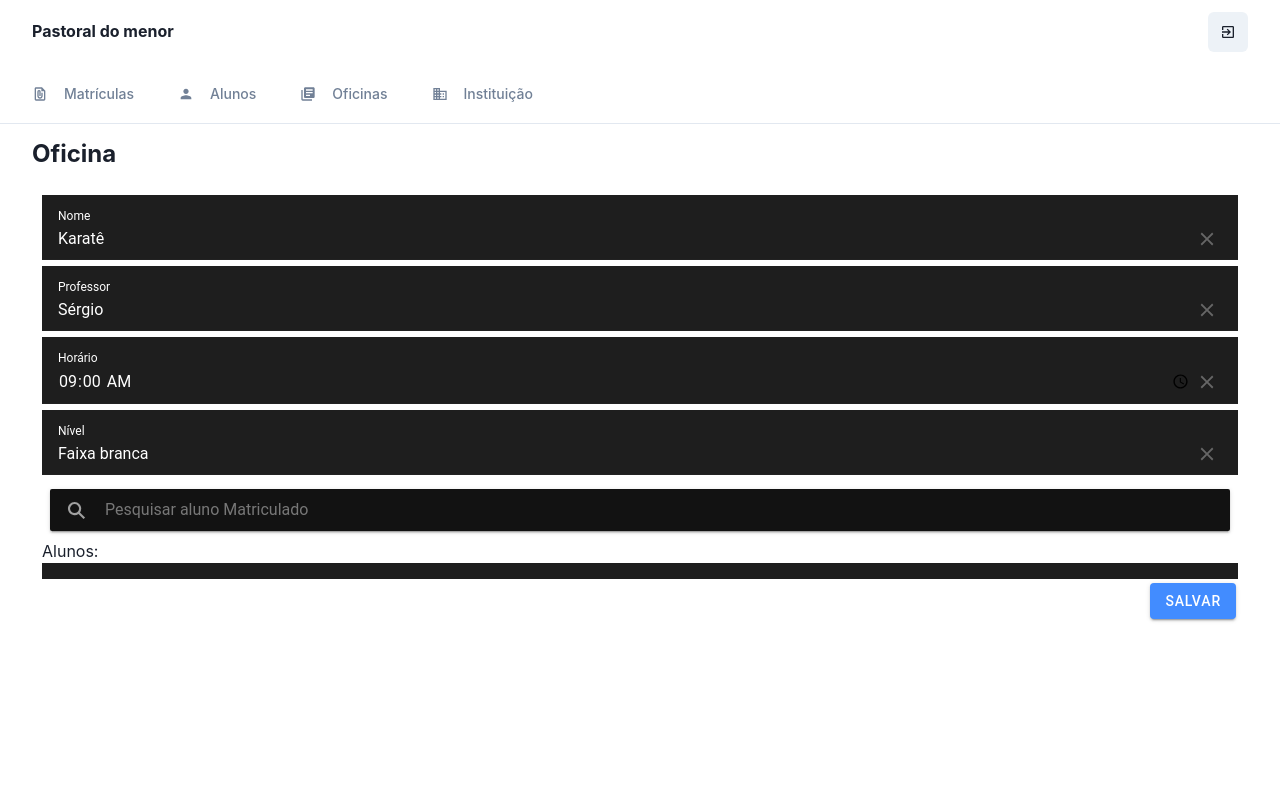
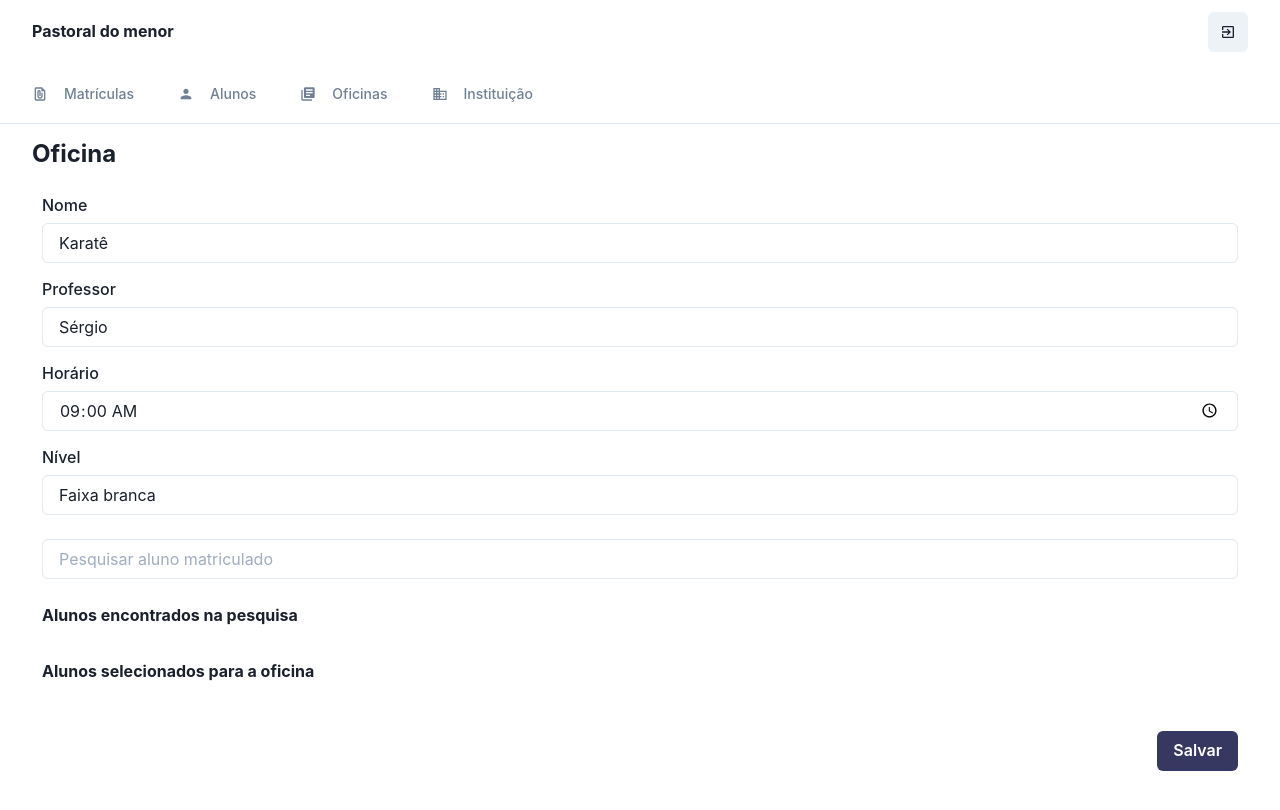
Before and after one commit to vinigr/pastoral, a React (Create React App) app: page /oficina/1 in a window 1280 px wide. Shown: the top 810 px of the page. Built offline with nearby package versions, Linux system fonts and the light colour scheme.

Commit message:
feat: improve workshop screen

```diff
--- a/src/pages/Oficina/Oficina.tsx
+++ b/src/pages/Oficina/Oficina.tsx
@@ -1,15 +1,6 @@
 import * as Yup from "yup";
 
-import { Controller, useForm } from "react-hook-form";
-import {
-  IonButton,
-  IonInput,
-  IonItem,
-  IonLabel,
-  IonList,
-  IonSearchbar,
-  useIonToast,
-} from "@ionic/react";
+import { useForm } from "react-hook-form";
 import React, { useEffect, useState } from "react";
 import { useNavigate, useParams } from "react-router-dom";
 
@@ -18,7 +9,19 @@ import buscarOficina from "../../usecases/buscarOficina";
 import cadastrarOficina from "../../usecases/cadastrarOficina";
 import editarOficina from "../../usecases/editarOficina";
 import { yupResolver } from "@hookform/resolvers/yup";
-import { Text } from "@chakra-ui/react";
+import {
+  Box,
+  Button,
+  FormControl,
+  FormErrorMessage,
+  FormLabel,
+  IconButton,
+  Input,
+  Stack,
+  Text,
+  useToast,
+} from "@chakra-ui/react";
+import { AddIcon, CloseIcon } from "@chakra-ui/icons";
 
 const schema = Yup.object().shape({
   nome: Yup.string().required("O nome é obrigatório"),
@@ -28,19 +31,18 @@ const schema = Yup.object().shape({
 });
 
 const Oficina: React.FC = () => {
-  const [present] = useIonToast();
+  const toast = useToast();
   const navigate = useNavigate();
   let { id } = useParams() ?? {};
 
   // const [novoAluno, setNovoAluno] = useState<boolean>(false)
-  // const [alunoSelecionado, setAlunoSelecionado] = useState<{ id: number; nome: string }>();
-  const [alunoSelecionado, setAlunoSelecionado] = useState([]);
+  const [alunosSelecionados, setAlunosSelecionados] = useState([]);
 
   const [pesquisa, setPesquisa] = useState("");
   const [alunos, setAlunos] = useState([]);
 
   const {
-    control,
+    register,
     handleSubmit,
     setValue,
     formState: { errors },
@@ -72,10 +74,9 @@ const Oficina: React.FC = () => {
   };
 
   function adicionarAlunos(aluno) {
-    const alunosMatriculados = Array.from(alunoSelecionado);
+    const alunosMatriculados = Array.from(alunosSelecionados);
     alunosMatriculados.push({ id: aluno.id, nome: aluno.nome });
-    setAlunoSelecionado(alunosMatriculados);
-    console.log(aluno);
+    setAlunosSelecionados(alunosMatriculados);
   }
 
   const buscarInformacoes = async () => {
@@ -111,35 +112,35 @@ const Oficina: React.FC = () => {
       const resultado = await editarOficina(id, dados);
 
       if (resultado) {
-        present({
-          message: "Oficina salva com sucesso!",
-          color: "success",
+        toast({
+          title: "Oficina salva com sucesso!",
+          status: "success",
           duration: 2000,
         });
 
         return navigate("/oficinas");
       }
-      return present({
-        message: "Falha ao salvar oficina! Por favor, tente novamente",
-        color: "danger",
+      return toast({
+        title: "Falha ao salvar oficina! Por favor, tente novamente",
+        status: "error",
         duration: 2000,
       });
     } else {
       const resultado = await cadastrarOficina(dados);
 
       if (resultado) {
-        present({
-          message: "Oficina cadastrada com sucesso!",
-          color: "success",
+        toast({
+          title: "Oficina cadastrada com sucesso!",
+          status: "success",
           duration: 2000,
         });
 
         return navigate("/oficinas");
       }
 
-      return present({
-        message: "Falha ao cadastrar oficina! Por favor, tente novamente",
-        color: "danger",
+      return toast({
+        title: "Falha ao cadastrar oficina! Por favor, tente novamente",
+        status: "error",
         duration: 2000,
       });
     }
@@ -152,160 +153,102 @@ const Oficina: React.FC = () => {
       </Text>
       <div>
         <form onSubmit={handleSubmit(onSubmit)}>
-          <IonItem>
-            <IonLabel position="floating">Nome</IonLabel>
-            <Controller
-              control={control}
-              render={({ field: { onChange, onBlur, value } }) => (
-                <IonInput
-                  value={value}
-                  onIonChange={(e) => {
-                    onChange({
-                      target: {
-                        name: "nome",
-                        value: e?.detail?.value,
-                      },
-                      type: "text",
-                    });
-                  }}
-                  placeholder="Nome"
-                  onBlur={onBlur}
-                  clearInput
-                />
-              )}
-              name="nome"
-              rules={{ required: true }}
-            />
-          </IonItem>
-          <div className="mensagem-erro">{errors?.nome?.message}</div>
+          <Stack spacing={4}>
+            <FormControl isInvalid={errors.nome}>
+              <FormLabel>Nome</FormLabel>
+              <Input type="text" {...register("nome")} />
+              <FormErrorMessage>{errors?.nome?.message}</FormErrorMessage>
+            </FormControl>
 
-          <IonItem>
-            <IonLabel position="floating">Professor</IonLabel>
-            <Controller
-              control={control}
-              render={({ field: { onChange, onBlur, value } }) => (
-                <IonInput
-                  value={value}
-                  onIonChange={(e) => {
-                    onChange({
-                      target: {
-                        name: "professor",
-                        value: e?.detail?.value,
-                      },
-                      type: "text",
-                    });
-                  }}
-                  onBlur={onBlur}
-                  clearInput
-                />
-              )}
-              name="professor"
-              rules={{ required: true }}
-            />
-          </IonItem>
-          <div className="mensagem-erro">{errors?.professor?.message}</div>
+            <FormControl isInvalid={errors.professor}>
+              <FormLabel>Professor</FormLabel>
+              <Input type="text" {...register("professor")} />
+              <FormErrorMessage>{errors?.professor?.message}</FormErrorMessage>
+            </FormControl>
 
-          <IonItem>
-            <IonLabel position="floating">Horário</IonLabel>
-            <Controller
-              control={control}
-              render={({ field: { onChange, onBlur, value } }) => (
-                <IonInput
-                  value={value}
-                  onIonChange={(e) => {
-                    onChange({
-                      target: {
-                        name: "horario",
-                        value: e?.detail?.value,
-                      },
-                    });
-                  }}
-                  placeholder=""
-                  type="time"
-                  onBlur={onBlur}
-                  clearInput
-                />
-              )}
-              name="horario"
-              rules={{ required: true }}
-            />
-          </IonItem>
-          <div className="mensagem-erro">{errors?.horario?.message}</div>
+            <FormControl isInvalid={errors.horario}>
+              <FormLabel>Horário</FormLabel>
+              <Input type="time" {...register("horario")} />
+              <FormErrorMessage>{errors?.horario?.message}</FormErrorMessage>
+            </FormControl>
 
-          <IonItem>
-            <IonLabel position="floating">Nível</IonLabel>
-            <Controller
-              control={control}
-              render={({ field: { onChange, onBlur, value } }) => (
-                <IonInput
-                  value={value}
-                  onIonChange={(e) => {
-                    onChange({
-                      target: {
-                        name: "nivel",
-                        value: e?.detail?.value,
-                      },
-                      type: "text",
-                    });
-                  }}
-                  onBlur={onBlur}
-                  clearInput
-                />
-              )}
-              name="nivel"
-              rules={{ required: true }}
-            />
-          </IonItem>
-          <div className="mensagem-erro">{errors?.nivel?.message}</div>
+            <FormControl isInvalid={errors.nivel}>
+              <FormLabel>Nível</FormLabel>
+              <Input type="text" {...register("nivel")} />
+              <FormErrorMessage>{errors?.nivel?.message}</FormErrorMessage>
+            </FormControl>
+          </Stack>
 
-          <IonSearchbar
-            placeholder="Pesquisar aluno Matriculado"
-            onIonChange={(e) => setPesquisa(e.detail.value!)}
+          <Stack spacing={6} mt={6}>
+            <Input
+              placeholder="Pesquisar aluno matriculado"
+              value={pesquisa}
+              onChange={(e) => setPesquisa(e.target.value)}
             />
 
-          {alunoSelecionado && (
-            <>
-              <IonLabel>Alunos:</IonLabel>
-              {alunoSelecionado.map((aluno) => (
-                <IonItem>
-                  <IonLabel>{aluno?.nome}</IonLabel>
-                  <IonButton
-                    slot="end"
-                    color="danger"
-                    onClick={() => {
-                      const alunos = alunoSelecionado.filter(
-                        (a) => aluno.id !== a.id
-                      );
-                      setAlunoSelecionado(alunos);
-                    }}
+            <Stack mt={10}>
+              <Text fontWeight="bold">Alunos encontrados na pesquisa</Text>
+
+              <Stack>
+                {alunos.map((aluno) => (
+                  <Box
+                    key={aluno.id}
+                    d="flex"
+                    flexDirection="row"
+                    justifyContent="space-between"
+                    alignItems="center"
                   >
-                    X
-                  </IonButton>
-                </IonItem>
-              ))}
-            </>
-          )}
-          <>
-            <IonList>
-              {alunos.map((aluno) => (
-                <IonItem
-                  button
-                  key={aluno.id}
+                    <Text>{aluno?.nome}</Text>
+                    <IconButton
+                      colorScheme="blue"
+                      aria-label="Adicionar aluno"
+                      icon={<AddIcon />}
                       onClick={() => {
                         setPesquisa("");
                         adicionarAlunos(aluno);
                         setAlunos([]);
                       }}
+                    />
+                  </Box>
+                ))}
+              </Stack>
+            </Stack>
+
+            <Stack>
+              <Text fontWeight="bold">Alunos selecionados para a oficina</Text>
+              <Stack>
+                {alunosSelecionados?.map((aluno) => (
+                  <Box
+                    key={aluno.id}
+                    d="flex"
+                    flexDirection="row"
+                    justifyContent="space-between"
+                    alignItems="center"
                   >
-                  {aluno.nome}
-                </IonItem>
+                    <Text>{aluno?.nome}</Text>
+                    <IconButton
+                      size="sm"
+                      colorScheme="red"
+                      aria-label="Remover aluno"
+                      icon={<CloseIcon />}
+                      onClick={() => {
+                        const alunos = alunosSelecionados.filter(
+                          (a) => aluno.id !== a.id
+                        );
+                        setAlunosSelecionados(alunos);
+                      }}
+                    />
+                  </Box>
                 ))}
-            </IonList>
-          </>
+              </Stack>
+            </Stack>
+          </Stack>
 
-          <div style={{ display: "flex", justifyContent: "flex-end" }}>
-            <IonButton type="submit">Salvar</IonButton>
-          </div>
+          <Stack alignItems="flex-end" mt={10}>
+            <Button type="submit" bg="#373861" color="white">
+              Salvar
+            </Button>
+          </Stack>
         </form>
       </div>
     </>
```
Lines whose indentation alone changed are shown as unchanged.
